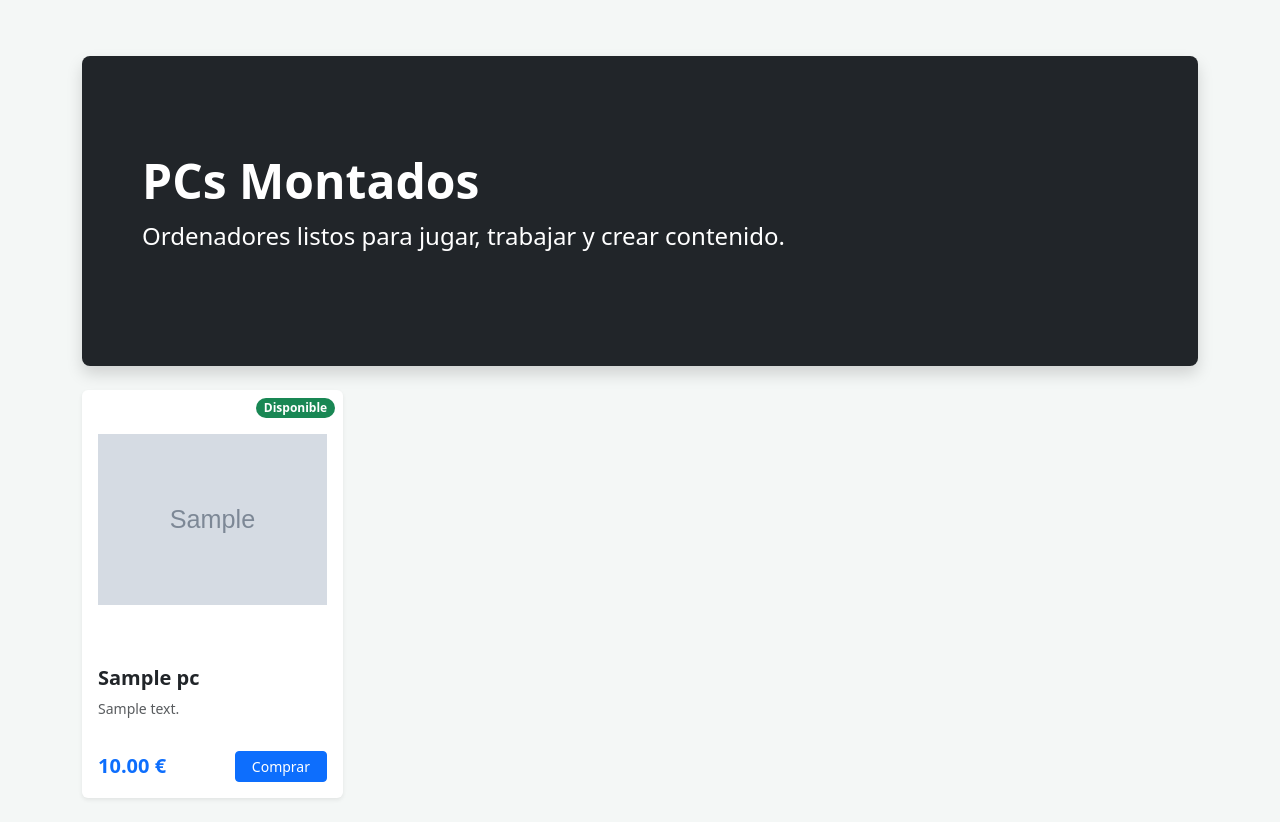
After one commit to Pablodpv/trabajo_tfg_nuevo, a Symfony app: template templates/hardwave/pcsMontados.html.twig in a window 1280 px wide. The commit adds this page. Run offline with Twig, Linux system fonts and the light colour scheme; the template is opened without the code that fills it: most values are stand-ins (such as "Sample title", 1, 10 or a date in 2020); grey boxes marked "Sample" are stand-in pictures; some libraries are stand-ins or nearby versions.

Commit message:
arreglo perifericos y pcs montados
las imágenes de los periféricos se veían pequeñas y no se entendían, ahora se ven mejor y también he añadido el enlace a la pagina de pcs montados, hay un insert nuevo de pcs para que se muestren.

```diff
--- a/templates/base.html.twig
+++ b/templates/base.html.twig
@@ -46,15 +46,15 @@
                             <a class="nav-link" href="{{ path('app_perifericos') }}">Periféricos</a>
                         </li>
                         <li class="nav-item">
-                            <a class="nav-link" href="#">PCs Montados</a>
+                            <a class="nav-link" href="{{ path('app_pcs_montados') }}">PCs Montados</a>
                         </li>
                         <li class="nav-item">
                             <a class="nav-link text-warning" href="#">Ofertas</a>
                         </li>
                     </ul>
 
-<a class="nav-link position-relative" href="{{ path('app_carrito') }}">
-    🛒 Carrito
+<a class="nav-link position-relative text-light" href="{{ path('app_carrito') }}">
+    Carrito 🛒
 
     {% if app.session.get('carrito')|length > 0 %}
         <span class="position-absolute top-0 start-100 translate-middle badge rounded-pill bg-danger">
--- /dev/null
+++ b/templates/hardwave/pcsMontados.html.twig
@@ -0,0 +1,78 @@
+{% extends 'base.html.twig' %}
+
+{% block body %}
+
+<div class="p-5 mb-4 bg-dark text-white rounded-3 shadow mt-4">
+    <div class="container-fluid py-5">
+        <h1 class="display-5 fw-bold">PCs Montados</h1>
+        <p class="col-md-8 fs-4">
+            Ordenadores listos para jugar, trabajar y crear contenido.
+        </p>
+    </div>
+</div>
+
+<div class="row">
+
+    {% for p in pcs %}
+        <div class="col-md-4 col-lg-3 mb-4">
+
+            <div class="card h-100 shadow-sm border-0 position-relative">
+
+                <span class="position-absolute top-0 end-0 badge rounded-pill bg-success m-2">
+                    Disponible
+                </span>
+
+                <img src="{{ asset('images/' ~ p.image) }}"
+                     class="card-img-top p-3"
+                     style="height: 260px; object-fit: contain;"
+                     alt="{{ p.name }}">
+
+                <div class="card-body d-flex flex-column">
+
+                    <h5 class="card-title fw-bold">
+                        {{ p.name }}
+                    </h5>
+
+                    <p class="card-text text-muted small flex-grow-1">
+                        {{ p.description }}
+                    </p>
+
+                    <div class="mt-3">
+
+                        <div class="d-flex justify-content-between align-items-center">
+
+                            <span class="h5 mb-0 text-primary fw-bold">
+                                {{ p.price|number_format(2, '.', ',') }} €
+                            </span>
+
+                            <a href="{{ path('app_carrito_add', {
+                                'nombre': p.name,
+                                'precio': p.price
+                            }) }}"
+                               class="btn btn-primary btn-sm px-3">
+                               Comprar
+                            </a>
+
+                        </div>
+
+                    </div>
+
+                </div>
+
+            </div>
+
+        </div>
+
+    {% else %}
+
+        <div class="col-12 text-center py-5">
+            <p class="text-muted">
+                No hay PCs montados disponibles.
+            </p>
+        </div>
+
+    {% endfor %}
+
+</div>
+
+{% endblock %}
--- a/templates/hardwave/perifericos.html.twig
+++ b/templates/hardwave/perifericos.html.twig
@@ -27,8 +27,8 @@
                     </span>
 
                     <img src="{{ asset('images/' ~ p.image) }}"
-                         class="card-img-top"
-                         style="height: 180px; object-fit: cover;"
+                         class="card-img-top p-3"
+                         style="height: 260px; object-fit: contain;"
                          alt="{{ p.name }}">
 
                     <div class="card-body d-flex flex-column">
```
Also changed, not shown: BD/hardwave_db.sql (+13 -1 lines), src/Controller/PCsMontadosController.php (added, +34 -0 lines), public/images/aurora-r16.webp (added), public/images/corsair-i7500.webp (added), public/images/corsair-one-i500.webp (added), public/images/hp-victus.webp (added), public/images/legion5.webp (added), public/images/msi-infinite.webp (added), public/images/nzxt-player-one.webp (added), public/images/nzxt-player-two.webp (added), public/images/predator7000.webp (added), public/images/rog-g22.webp (added).
